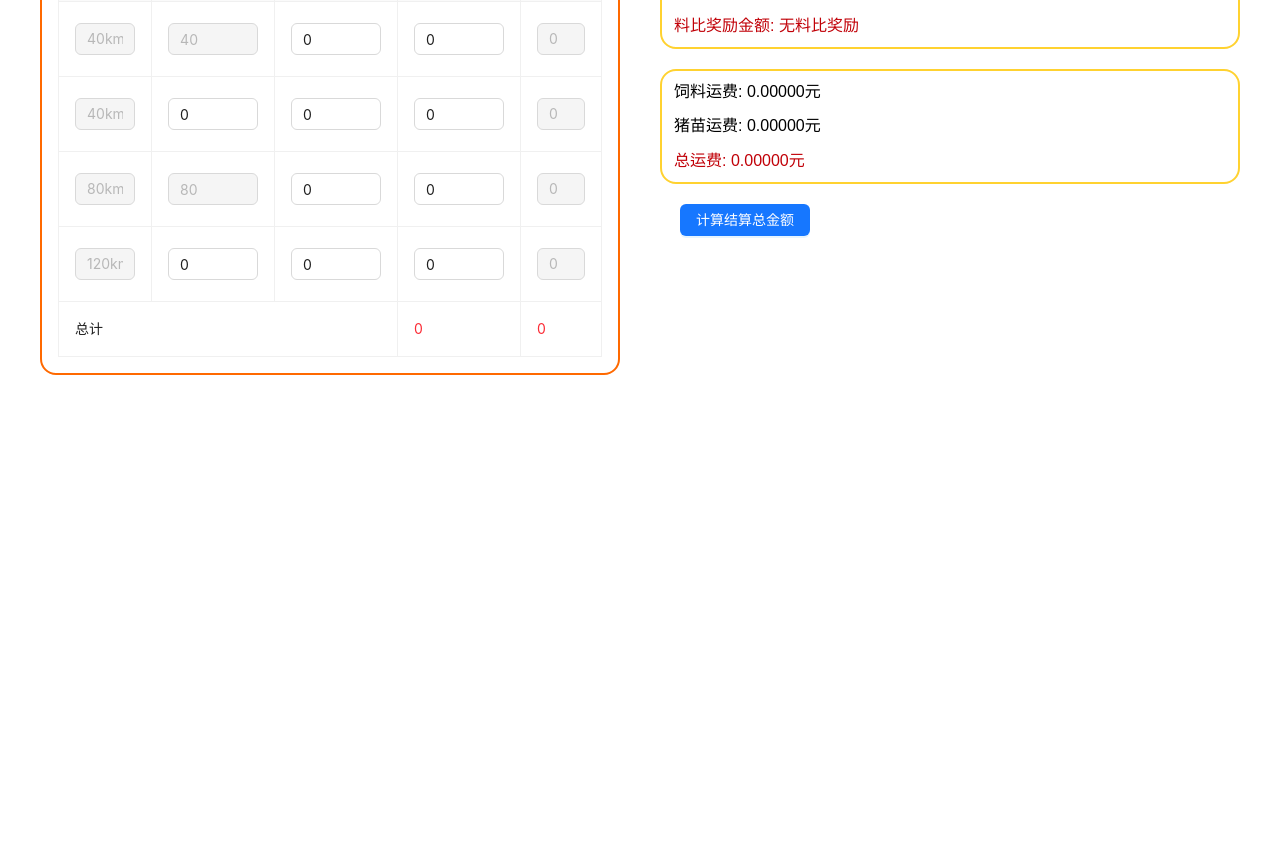
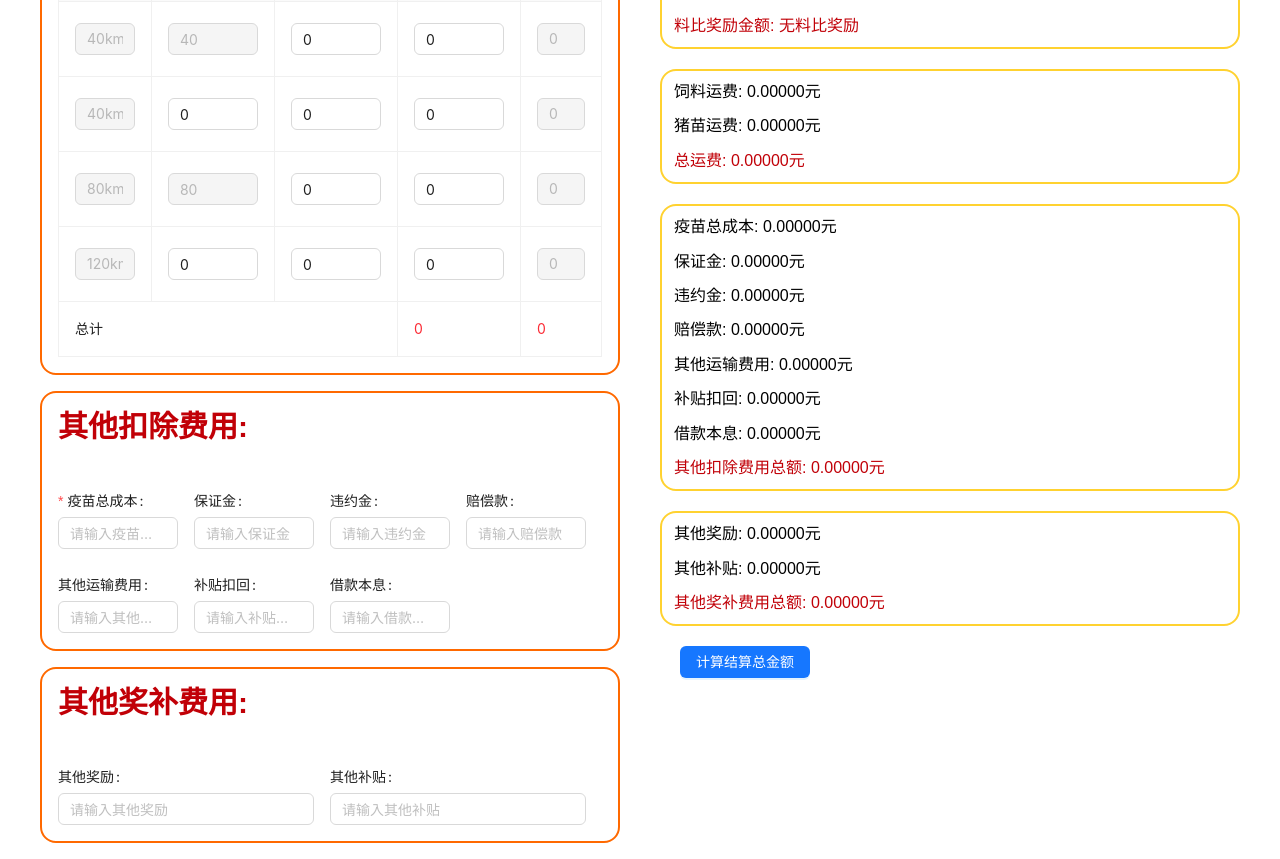
Before and after one commit to midshar86/pig-charge, a Vue app: page /#/home in a window 1280 px wide. Shown: the part 918-1777 px from the top of the page. Before the commit the page ends 1309 px from the top, so only its background shows below. Built offline with nearby package versions, Linux system fonts and the light colour scheme.

Commit message:
feature:完成其余杂项金额

```diff
--- /dev/null
+++ b/src/components/detail-info-box.vue
@@ -0,0 +1,14 @@
+<template>
+  <div class="border-amber-300 border-2 my-5 p-3 rounded-2xl flex flex-col gap-4">
+    <slot name="default" />
+  </div>
+</template>
+
+<script setup>
+
+</script>
+
+<style scoped lang='scss'>
+
+
+</style>
--- a/src/components/detail-info.vue
+++ b/src/components/detail-info.vue
@@ -1,28 +1,32 @@
 <template>
   <div class="wrap">
     <p>结算方案: {{ settlementPlan.text }}</p>
-    <div class="border-amber-300 border-2 my-5 p-3 rounded-2xl flex flex-col gap-4">
+    <DetailInfoBox>
       <RangePrice
+        ref="smallRef"
         :form-value="formValue"
         :settlement-plan="settlementPlan"
-        ref="smallRef"
       />
-    </div>
-    <div class="border-amber-300 border-2 my-5 p-3 rounded-2xl flex flex-col gap-4">
+    </DetailInfoBox>
+    <DetailInfoBox>
       <p>代乳康金额: {{ dairyConcentrateMoney }}元</p>
       <p>乳猪康金额: {{ pigletConcentrateMoney }}元</p>
       <p>仔猪康金额: {{ childrenPigConcentrateMoney }}元</p>
       <p>德康2号金额: {{ decon2ConcentrateMoney }}元</p>
       <p>德康3号金额: {{ decon3ConcentrateMoney }}元</p>
       <p>德康4号金额: {{ decon4ConcentrateMoney }}元</p>
-      <p class="text-red-700">饲料总成本: {{ totalConcentrateMoney }}</p>
-    </div>
-    <div class="border-amber-300 border-2 my-5 p-3 rounded-2xl flex flex-col gap-4">
+      <p class="text-red-700">
+        饲料总成本: {{ totalConcentrateMoney }}
+      </p>
+    </DetailInfoBox>
+    <DetailInfoBox>
       <p>回收正价: {{ normolRecyclePrice }}</p>
       <p>回收次价: {{ defectiveRecyclePrice }}</p>
-      <p class="text-red-700">回收总价: {{ totalRecyclePrice }}</p>
-    </div>
-    <div class="border-amber-300 border-2 my-5 p-3 rounded-2xl flex flex-col gap-4">
+      <p class="text-red-700">
+        回收总价: {{ totalRecyclePrice }}
+      </p>
+    </DetailInfoBox>
+    <DetailInfoBox>
       <p>饲料总重量: {{ totalConcentrateWeight }}kg</p>
       <p>进苗总重量: {{ totalBuyPigWeight.totalWeight }}kg</p>
       <p>进苗总头数: {{ totalBuyPigWeight.totalNum }}头</p>
@@ -35,12 +39,37 @@
       <p class="text-red-700">
         料比奖励金额: {{ feedRatioReward ? feedRatioReward : '无料比奖励' }}
       </p>
-    </div>
-    <div class="border-amber-300 border-2 my-5 p-3 rounded-2xl flex flex-col gap-4">
+    </DetailInfoBox>
+    <DetailInfoBox>
       <p>饲料运费: {{ totalTransportMoney }}元</p>
       <p>猪苗运费: {{ totalPigTranspotMoney }}元</p>
-      <p class="text-red-700">总运费: {{ totalTranportMoney }}元</p>
-    </div>
+      <p class="text-red-700">
+        总运费: {{ totalTranportMoney }}元
+      </p>
+    </DetailInfoBox>
+    <DetailInfoBox>
+      <p
+        v-for="(itm, idx) in otherCostMapper"
+        :key="idx"
+      >
+        {{ itm.label }}: {{ otherCost[itm.key] ? otherCost[itm.key].toFixed(5) : (0).toFixed(5) }}元
+      </p>
+      <p class="text-red-700">
+        其他扣除费用总额: {{ totalOtherCost.toFixed(5) }}元
+      </p>
+    </DetailInfoBox>
+    <DetailInfoBox>
+      <p
+        v-for="(itm, idx) in otherRewardMapper"
+        :key="idx"
+      >
+        {{ itm.label }}:
+        {{ otherReward[itm.key] ? otherReward[itm.key].toFixed(5) : (0).toFixed(5) }}元
+      </p>
+      <p class="text-red-700">
+        其他奖补费用总额: {{ totalOtherReward.toFixed(5) }}元
+      </p>
+    </DetailInfoBox>
     <div class="m-5">
       <a-button
         type="primary"
@@ -54,24 +83,38 @@
 
 <script setup>
 import { computed, watchEffect, ref } from 'vue'
-import { message, Modal } from 'ant-design-vue'
+import DetailInfoBox from './detail-info-box.vue'
+import { otherCostMapper, otherRewardMapper } from '@/views/Home/other-fields'
 import { allPlans, baseFeedRatio } from '@/config/contract-info'
 import RangePrice from '@/components/range-price.vue'
 import { breedType, totalPigWeightMapper } from '@/views/Home/form-fields'
-
+const emits = defineEmits(['onCulate'])
 const smallRef = ref(null)
 const props = defineProps({
+  // 苗种及饲料总成本
   formValue: {
     type: Object,
     default: () => ({})
   },
+  // 饲料运费及猪苗运费
   tableData: {
     type: Array,
     default: () => []
   },
+  // 苗种及饲料总成本表单校验逻辑
   validateStatus: {
     type: Boolean,
     default: false
+  },
+  // 其他扣除费用
+  otherCost: {
+    type: Object,
+    default: () => ({})
+  },
+  // 其他奖补费用
+  otherReward: {
+    type: Object,
+    default: () => ({})
   }
 })
 
@@ -253,7 +296,7 @@ const weightedFeedRatio = computed(() => {
 const standardFeedRatio = computed(() => {
   const range = (Number(saleAverageWeight.value) - 120) * 0.005
   const res = Number(weightedFeedRatio.value) + range
-  return saleAverageWeight.value ? res.toFixed(5) : 0
+  return saleAverageWeight.value ? res.toFixed(5) : (0).toFixed(5)
 })
 
 // 计算实际料比
@@ -306,31 +349,40 @@ const totalTranportMoney = computed(() => {
   return Number(Number(totalTransportMoney.value) + Number(totalPigTranspotMoney.value)).toFixed(5)
 })
 
+// 计算其他扣除费用总金额
+const totalOtherCost = computed(() => {
+  const copyOtherForm = Object.entries(props.otherCost).map(([_, val]) => {
+    return val ? val : 0
+  })
+  return copyOtherForm.reduce((total, item) => {
+    return total + item
+  }, 0)
+})
+// 计算其他奖励总金额
+const totalOtherReward = computed(() => {
+  const copyOtherForm = Object.entries(props.otherReward).map(([_, val]) => {
+    return val ? val.toFixed(5) : (0).toFixed(5)
+  })
+  return copyOtherForm.reduce((total, item) => {
+    return total + Number(item)
+  }, 0)
+})
+
 // 计算结算总金额
 function handleCulate() {
-  const transportFee = Number(totalTransportMoney.value)
-  if (!props.validateStatus) {
-    message.error('请先填写完整信息')
-  } else if (!transportFee) {
-    message.error('请先填写运输费用')
-  } else {
-    const finallyMoney =
-      Number(totalRecyclePrice.value) -
-      Number(smallRef.value.totalBreedCost) -
-      Number(totalConcentrateMoney.value) +
-      Number(feedRatioReward.value) -
-      Number(totalTranportMoney.value)
-    console.log(
-      totalRecyclePrice.value,
-      smallRef.value.totalBreedCost,
-      totalConcentrateMoney.value,
-      feedRatioReward.value,
-      totalTranportMoney.value
-    )
-    Modal.success({
-      content: `结算总金额为：${finallyMoney}`
-    })
+  const finallyMoney =
+    Number(totalRecyclePrice.value) -
+    Number(smallRef.value.totalBreedCost) -
+    Number(totalConcentrateMoney.value) +
+    Number(feedRatioReward.value) -
+    Number(totalTranportMoney.value)-
+    Number(totalOtherCost.value) +
+    Number(totalOtherReward.value)
+  const payload = {
+    transportFee: Number(totalTransportMoney.value),
+    finallyMoney
   }
+  emits('onCulate', payload)
 }
 
 watchEffect(() => {
--- /dev/null
+++ b/src/components/section-title.vue
@@ -0,0 +1,19 @@
+<template>
+  <div class="flex my-4 flex-col gap-10 border-2 box-border p-4 rounded-2xl border-orange-500">
+    <div class="font-bold text-red-700 text-3xl">
+      {{ title }}:
+    </div>
+    <slot name="default" />
+  </div>
+</template>
+
+<script setup>
+defineProps({
+  title: {
+    type: String,
+    default: '标题',
+  },
+})
+</script>
+
+<style scoped lang="scss"></style>
--- a/src/views/Home/form-fields.js
+++ b/src/views/Home/form-fields.js
@@ -8,7 +8,7 @@ function generalRules(msg, trigger = 'blur') {
 }
 
 // 校验数字
-function validatePrice(msg) {
+export function validatePrice(msg) {
   return [generalRules(msg)]
 }
 
@@ -283,15 +283,15 @@ export const formOptions = {
 }
 
 // 根据配置创建表单字段
-function _createFormFields() {
-  return formOptions.fields.reduce((form, field) => {
+export function _createFormFields(formFiels={}) {
+  return formFiels.fields.reduce((form, field) => {
     form[field.prop] = null
     return form
   }, {})
 }
 
 // 表单初始字段
-export const initialForm = _createFormFields()
+export const initialForm = _createFormFields(formOptions)
 
 // 猪苗类型
 // 格式：[{label:'', pigType: '', buyNumberKey: '', buyAverageWeightKey: '', salesAmountKey: ''}]
--- a/src/views/Home/home-view.vue
+++ b/src/views/Home/home-view.vue
@@ -1,22 +1,35 @@
 <template>
   <div class="flex gap-10">
     <div class="flex-1">
-      <div class="flex my-4 flex-col gap-10 border-2 box-border p-4 rounded-2xl border-orange-500">
-        <div class="font-bold text-red-700 text-3xl">苗种及饲料总成本计算:</div>
+      <SectionTitle title="苗种及饲料总成本计算">
         <DynamicForm
           ref="dyFormRef1"
           v-model:value="formValue1"
           :config="config"
           @on-submit="handleSubmit"
         />
-      </div>
-      <div class="flex my-4 flex-col gap-10 border-2 box-border p-4 rounded-2xl border-orange-500">
-        <div class="font-bold text-red-700 text-3xl">饲料运费总成本计算:</div>
+      </SectionTitle>
+      <SectionTitle title="饲料运费总成本计算">
         <EditableTable
           v-model:data-source="tableSource"
           :columns="tableColumns"
         />
-      </div>
+      </SectionTitle>
+      <SectionTitle title="其他扣除费用">
+        <DynamicForm
+          ref="dyFormRef2"
+          v-model:value="formValue2"
+          :config="otherCostFields"
+          :show-footer="false"
+        />
+      </SectionTitle>
+      <SectionTitle title="其他奖补费用">
+        <DynamicForm
+          v-model:value="formValue3"
+          :config="otherRewardFields"
+          :show-footer="false"
+        />
+      </SectionTitle>
     </div>
     <div class="flex-1">
       <DetailInfo
@@ -24,6 +37,9 @@
         :form-value="formValue1"
         :table-data="tableSource"
         :validate-status="validateStatus"
+        :other-cost="formValue2"
+        :other-reward="formValue3"
+        @on-culate="handleCulate"
       />
     </div>
   </div>
@@ -31,21 +47,30 @@
 
 <script setup>
 import { ref, watch } from 'vue'
+import SectionTitle from '@/components/section-title.vue'
 import DynamicForm from '@/components/dynamic-form.vue'
 import DetailInfo from '@/components/detail-info.vue'
 import EditableTable from '@/components/editable-table.vue'
 import { formOptions, initialForm, breedType } from './form-fields'
-import { tableColumns, distanceType, dataSource } from './transport-fields'
+import { tableColumns, dataSource } from './transport-fields'
+import {
+  otherCostFields,
+  otherCostFormData,
+  otherRewardFields,
+  otherRewardFormData
+} from './other-fields'
 import { cloneDeep } from 'lodash'
-import { message } from 'ant-design-vue'
-const formValue1 = ref(cloneDeep(initialForm))
+import { message, Modal } from 'ant-design-vue'
+const formValue1 = ref(cloneDeep(initialForm)) // 苗种及饲料总成本计算表单
+const formValue2 = ref(cloneDeep(otherCostFormData)) // 其他扣除费用表单
+const formValue3 = ref(cloneDeep(otherRewardFormData)) // 其他奖励费用表单
 const dyFormRef1 = ref(null)
+const dyFormRef2 = ref(null)
 const infoRef = ref(null)
-const validateStatus = ref(false)
+const validateStatus = ref(false) // 苗种及饲料总成本表单整体校验状态
 
-const tableSource = ref(cloneDeep(dataSource))
-
-const config = ref(cloneDeep(formOptions))
+const tableSource = ref(cloneDeep(dataSource)) // 饲料运费总成本计算表格
+const config = ref(cloneDeep(formOptions)) // 苗种及饲料总成本计算表单配置
 
 // 执行校验函数
 function validateForm() {
@@ -100,8 +125,8 @@ function validateForm() {
 
 function handleSubmit() {
   console.log('表单数据=======', formValue1.value, validateStatus.value)
-  const res = validateForm()
-  res &&
+  const res1 = validateForm()
+  res1 &&
     dyFormRef1.value.formRef
       .validate()
       .then(() => {
@@ -112,6 +137,26 @@ function handleSubmit() {
         validateStatus.value = false
         message.error('校验失败')
       })
+}
+
+function handleCulate(payload) {
+  const { transportFee, finallyMoney } = payload
+  if (!validateStatus.value) {
+    message.error('请先填写完整信息')
+  } else if (!transportFee) {
+    message.error('请先填写运输费用')
+  } else {
+    dyFormRef2.value.formRef
+      .validate()
+      .then(() => {
+        Modal.success({
+          content: `结算总金额为：${finallyMoney}`
+        })
+      })
+      .catch(() => {
+        message.error('请先填写疫苗总成本')
+      })
+  }
 }
 
 // 动态显示隐藏input
--- /dev/null
+++ b/src/views/Home/other-fields.js
@@ -0,0 +1,138 @@
+import { validatePrice, _createFormFields } from './form-fields'
+// 其他成本
+export const otherCostFields = {
+  fields: [
+    {
+      label: '疫苗总成本',
+      prop: 'vaccineCost',
+      type: 'input-number',
+      placeholder: '请输入疫苗总成本',
+      required: true,
+      rules: validatePrice('疫苗总成本'),
+      span: 6,
+      show: true,
+      props: {
+        allowClear: true
+      }
+    },
+    {
+      label: '保证金',
+      prop: 'deposit',
+      type: 'input-number',
+      placeholder: '请输入保证金',
+      required: false,
+      span: 6,
+      show: true,
+      props: {
+        allowClear: true
+      }
+    },
+    {
+      label: '违约金',
+      prop: 'penalty',
+      type: 'input-number',
+      placeholder: '请输入违约金',
+      required: false,
+      span: 6,
+      show: true,
+      props: {
+        allowClear: true
+      }
+    },
+    {
+      label: '赔偿款',
+      prop: 'compensation',
+      type: 'input-number',
+      placeholder: '请输入赔偿款',
+      required: false,
+      span: 6,
+      show: true,
+      props: {
+        allowClear: true
+      }
+    },
+    {
+      label: '其他运输费用',
+      prop: 'otherTransportationCost',
+      type: 'input-number',
+      placeholder: '请输入其他运输费用',
+      required: false,
+      span: 6,
+      show: true,
+      props: {
+        allowClear: true
+      }
+    },
+    {
+      label: '补贴扣回',
+      prop: 'subsidyRecovery',
+      type: 'input-number',
+      placeholder: '请输入补贴扣回',
+      required: false,
+      span: 6,
+      show: true,
+      props: {
+        allowClear: true
+      }
+    },
+    {
+      label: '借款本息',
+      prop: 'loanInterest',
+      type: 'input-number',
+      placeholder: '请输入借款本息',
+      required: false,
+      span: 6,
+      show: true,
+      props: {
+        allowClear: true
+      }
+    }
+  ]
+}
+export const otherCostMapper=[
+  {key: 'vaccineCost', label: '疫苗总成本'},
+  {key: 'deposit', label: '保证金'},
+  {key: 'penalty', label: '违约金'},
+  {key: 'compensation', label: '赔偿款'},
+  {key: 'otherTransportationCost', label: '其他运输费用'},
+  {key: 'subsidyRecovery', label: '补贴扣回'},
+  {key: 'loanInterest', label: '借款本息'}
+]
+// 其他成本表单初始字段
+export const otherCostFormData = _createFormFields(otherCostFields)
+
+// 其他奖励
+export const otherRewardFields = {
+  fields: [
+    {
+      label: '其他奖励',
+      prop: 'otherReward',
+      type: 'input-number',
+      placeholder: '请输入其他奖励',
+      required: false,
+      span: 12,
+      show: true,
+      props: {
+        allowClear: true
+      }
+    },
+    {
+      label: '其他补贴',
+      prop: 'otherSubsidy',
+      type: 'input-number',
+      placeholder: '请输入其他补贴',
+      required: false,
+      span: 12,
+      show: true,
+      props: {
+        allowClear: true
+      }
+    }
+  ]
+}
+export const otherRewardMapper=[
+  {key: 'otherReward', label: '其他奖励'},
+  {key: 'otherSubsidy', label: '其他补贴'}
+]
+// 其他奖励表单初始字段
+export const otherRewardFormData = _createFormFields(otherRewardFields)
--- a/vite.config.js
+++ b/vite.config.js
@@ -6,7 +6,7 @@ import tailwindcss from '@tailwindcss/vite'
 // import { viteSingleFile } from 'vite-plugin-singlefile';
 // https://vite.dev/config/
 export default defineConfig({
-  base: process.env.NODE_ENV === "production" ? "/pig-charge" : "/",
+  base: process.env.NODE_ENV === "production" ? "/pig-charge" : "/", // 部署到 GitHub Pages 上时，需要设置 base
   plugins: [
     // viteSingleFile(),
     vue(),
```
Also changed, not shown: src/components/dynamic-form.vue (+9 -1 lines), src/views/Home/transport-fields.js (+4 -4 lines).
